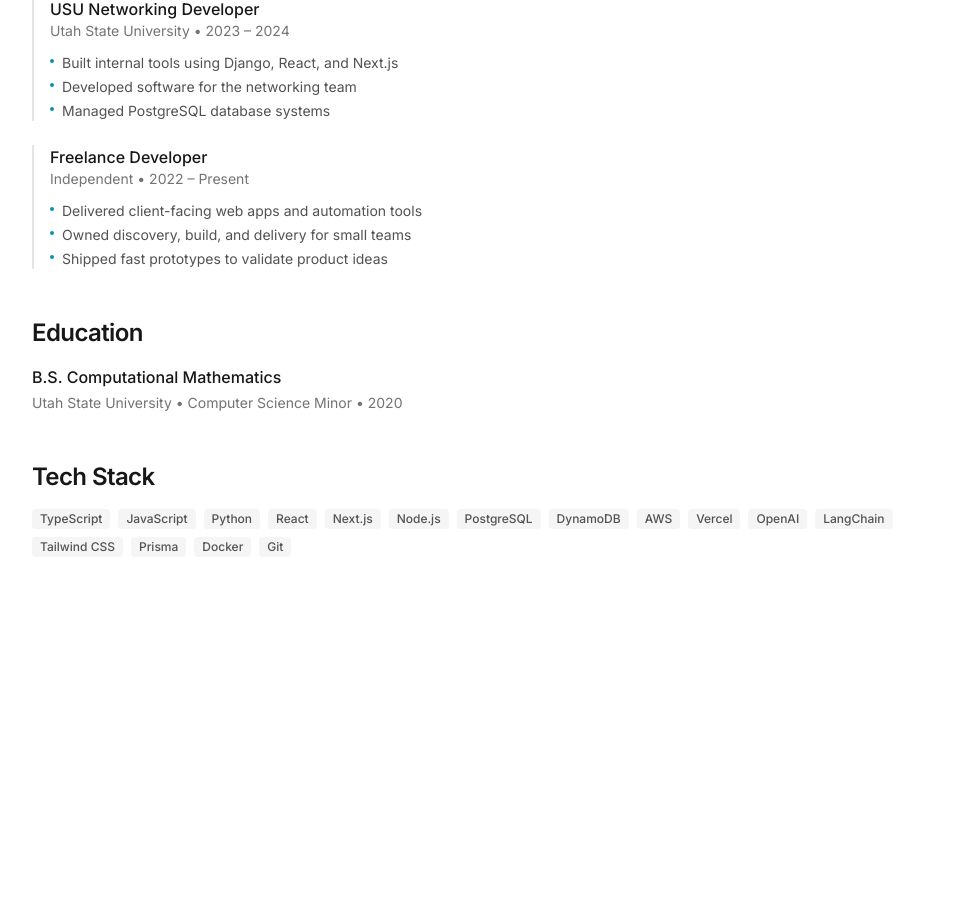
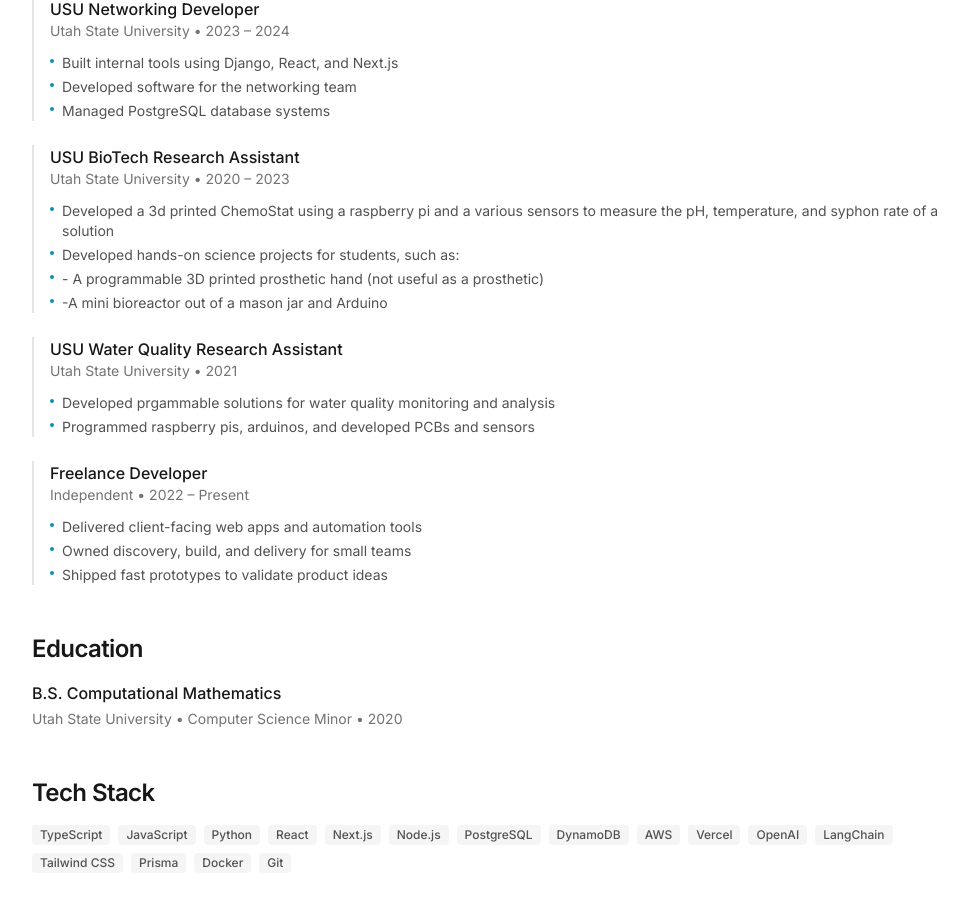
Before and after one commit to canyonbryson/nextjsportfolio, a Next.js app: page /resume in a window 1280 px wide. Shown: the part 1491-2398 px from the top of the page, without its empty margins (296-1264 px from the left). Before the commit the page ends 2112 px from the top, so only its background shows below. Built offline with nearby package versions, Linux system fonts and the light colour scheme.

Commit message:
experience updated

```diff
--- a/app/resume/page.tsx
+++ b/app/resume/page.tsx
@@ -59,6 +59,26 @@
       "Built internal tools using Django, React, and Next.js",
       "Developed software for the networking team",
       "Managed PostgreSQL database systems",
+    ],
+  },
+  {
+    role: "USU BioTech Research Assistant",
+    company: "Utah State University",
+    period: "2020 – 2023",
+    highlights: [
+      "Developed a 3d printed ChemoStat using a raspberry pi and a various sensors to measure the pH, temperature, and syphon rate of a solution",
+      "Developed hands-on science projects for students, such as:",
+      "- A programmable 3D printed prosthetic hand (not useful as a prosthetic)",
+      "-A mini bioreactor out of a mason jar and Arduino",
+    ],
+  },
+  {
+    role: "USU Water Quality Research Assistant",
+    company: "Utah State University",
+    period: "2021",
+    highlights: [
+      "Developed prgammable solutions for water quality monitoring and analysis",
+      "Programmed raspberry pis, arduinos, and developed PCBs and sensors",
     ],
   },
   {
```
